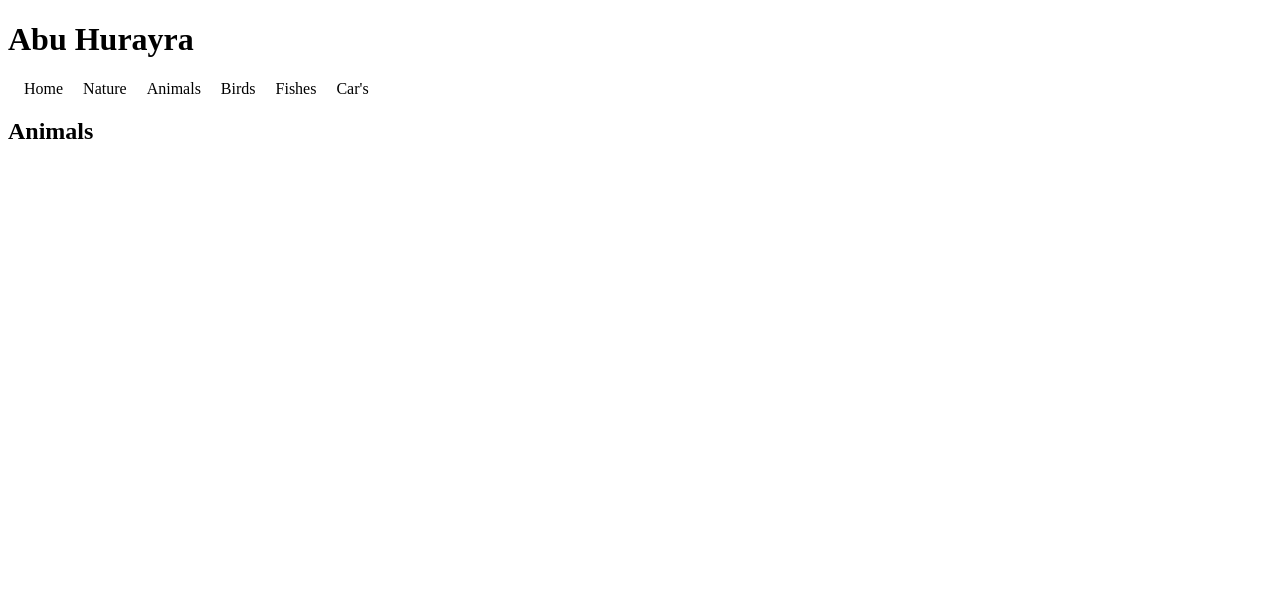
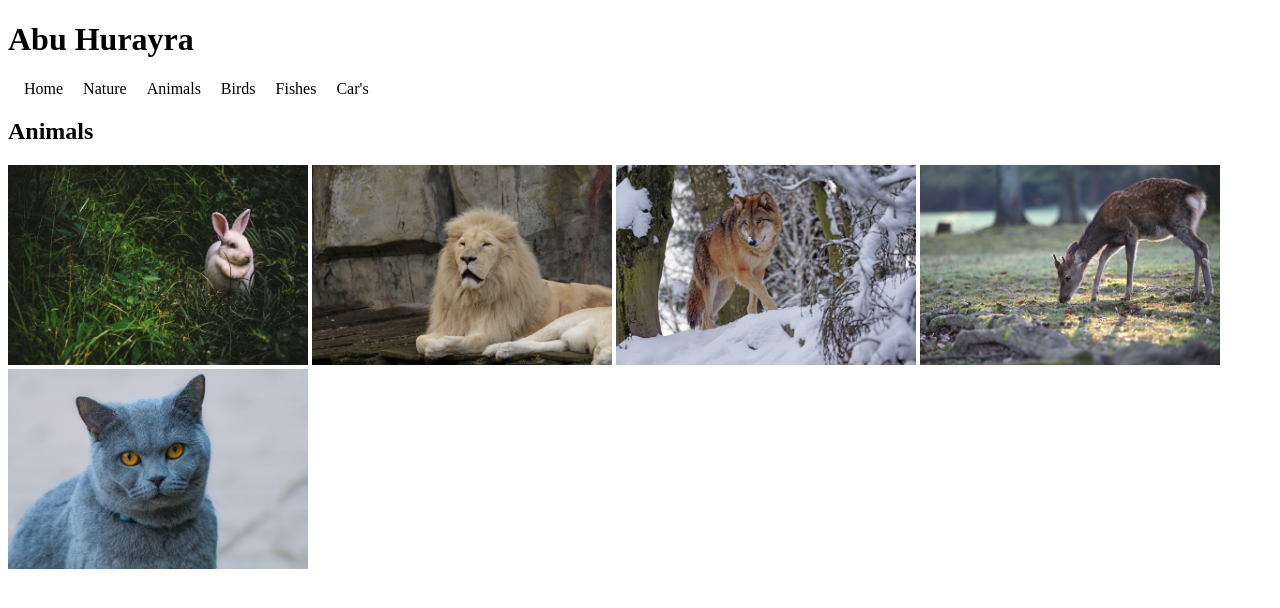
Before and after one commit to codebyhurayra/ideo_first-assignment, a plain HTML site: page animals.html in a window 1280 px wide. Drawn offline with Linux system fonts and the light colour scheme; the site is published under a folder, as on GitHub Pages, so addresses that start at the root find nothing.

Commit message:
Update animals.html

```diff
--- a/animals.html
+++ b/animals.html
@@ -23,11 +23,11 @@
 
 <br>
     <h2>Animals</h2>
-    <img src="/images/animals(1).jpg" width="300" alt="">
-    <img src="/images/animals(2).jpg"width="300" alt="">
-    <img src="/images/animals(3).jpg"width="300" alt="">
-    <img src="/images/animals(4).jpg"width="300" alt="">
-    <img src="/images/animals(5).jpg"width="300" alt="">
+    <img src="images/animals(1).jpg" width="300" alt="">
+    <img src="images/animals(2).jpg"width="300" alt="">
+    <img src="images/animals(3).jpg"width="300" alt="">
+    <img src="images/animals(4).jpg"width="300" alt="">
+    <img src="images/animals(5).jpg"width="300" alt="">
 
 </body>
 </html>
```
